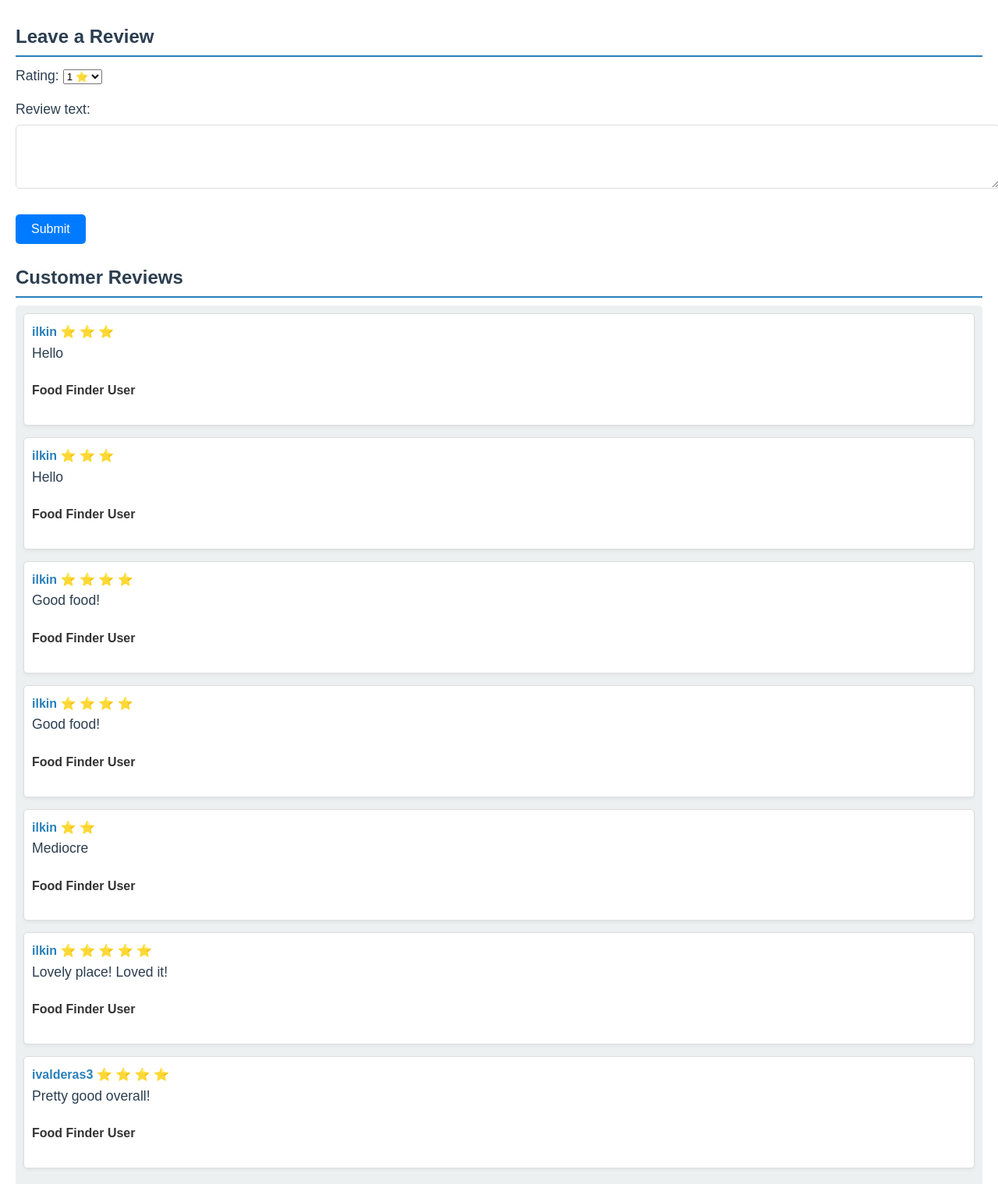
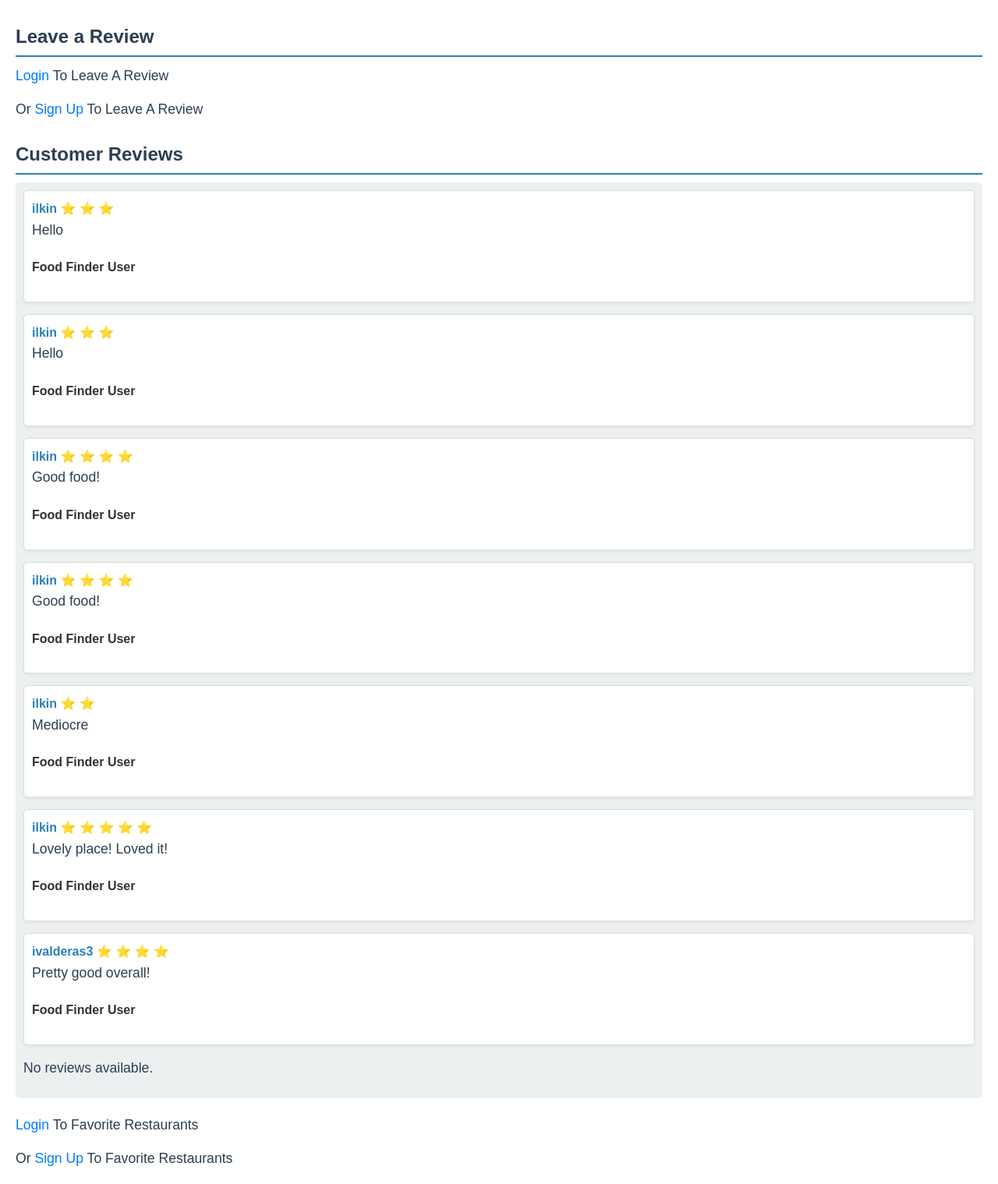
Before and after one commit to IanCVal94/CS2340_Team39, a Django app: template templates/restaurants/detail.html in a window 1280 px wide. Shown: the part 312-1831 px from the top of the page at 78% size. Run offline with Django 5.2, Linux system fonts and the light colour scheme; the template is opened without the code that fills it: values that come from a table or form of the project are taken from there, others are empty; data comes from the database, SQL or seed files in the repository; both versions use the stored data as it was after the commit; some libraries are stand-ins or nearby versions.

Commit message:
fixed review system to not error anymore

```diff
--- a/templates/restaurants/detail.html
+++ b/templates/restaurants/detail.html
@@ -11,11 +11,17 @@
 <link rel="stylesheet" href="{% static 'css/detail.css' %}">
 
 <h3>Leave a Review</h3>
-<form method="POST">
-    {% csrf_token %}
-    {{ form.as_p }}
-    <button type="submit">Submit</button>
-</form>
+{% if user.is_authenticated %}
+    <form method="POST">
+        {% csrf_token %}
+        {{ form.as_p }}
+        <button type="submit">Submit</button>
+    </form>
+{% else %}
+    <p><a href="{% url 'login' %}">Login</a> To Leave A Review</p>
+    <p>Or <a href="{% url 'signup' %}">Sign Up</a> To Leave A Review</p>
+{% endif %}
+
 
 <!-- Display Google Reviews -->
 <h3>Customer Reviews</h3>
```
Also changed, not shown: db.sqlite3.
